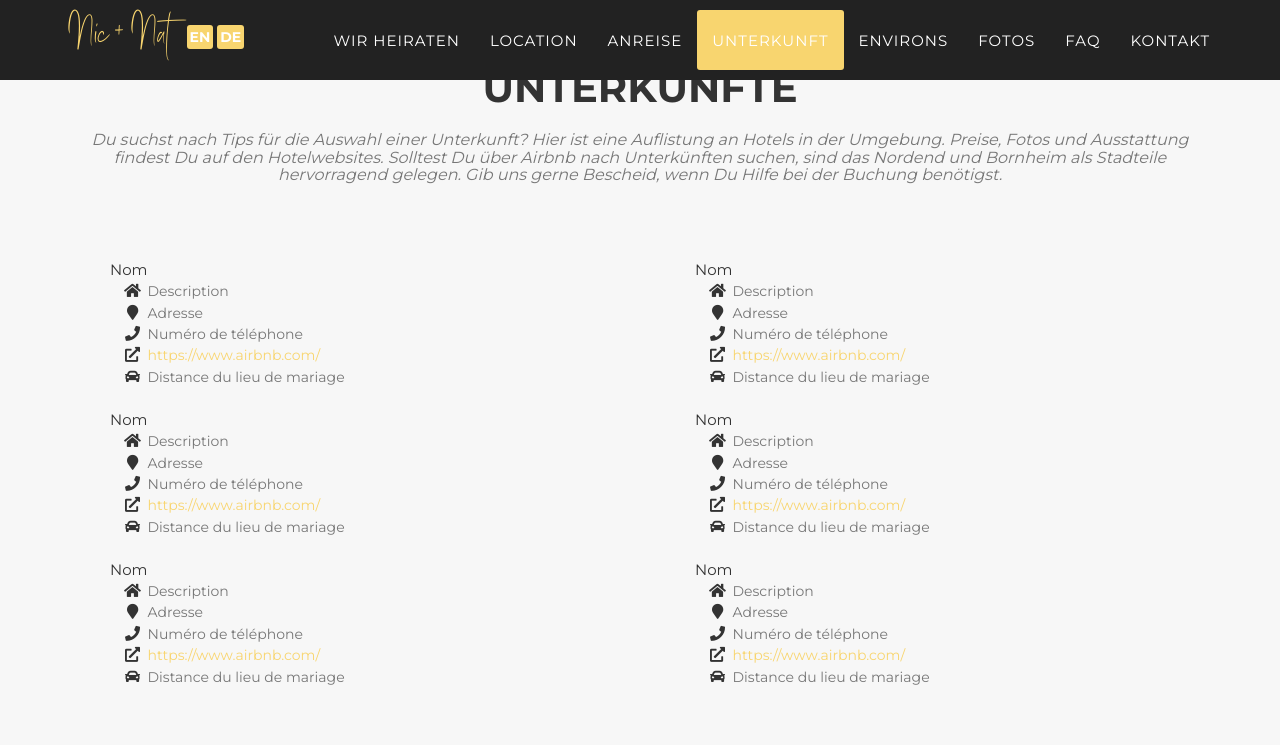
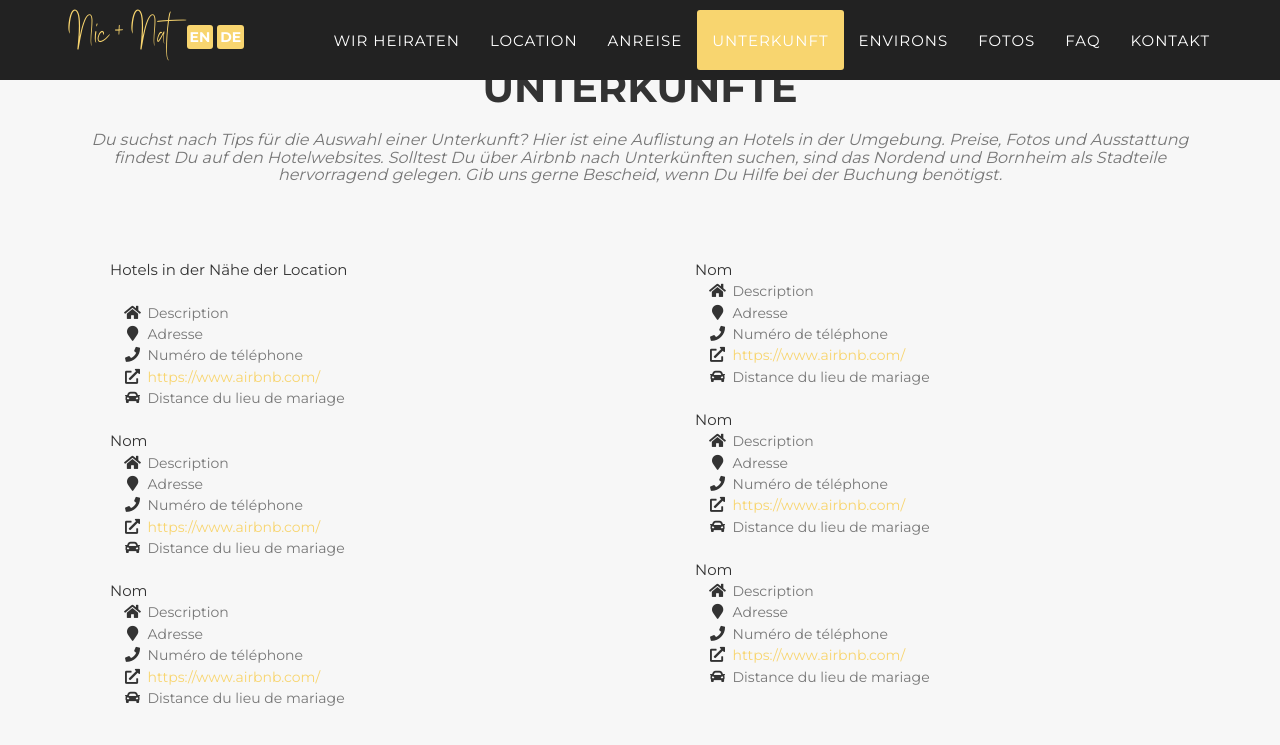
Before and after one commit to nic-nat/wedding, a Jekyll site: the page built from _fr_pages/index.html, in a window 1280 px wide and 900 px high, scrolled down 3775 px. Shown: the top 745 px of the window. Built offline with Jekyll 4.4.1, drawn with Linux system fonts in a browser that asks for light colours; some web fonts are replaced.

Commit message:
Update stay.html

```diff
--- a/_includes/fr_data/stay.html
+++ b/_includes/fr_data/stay.html
@@ -11,7 +11,8 @@
             <div class="col-md-6">
                 <ul style="list-style-type:none;">
                     <li>
-                        Nom
+                        Hotels in der Nähe der Location
+                        <li><br></li>
                         <ul class="fa-ul">
                             <li>
                                 <span class="fa-li"><i class="fa fa-home"></i></span><span class="text-muted plist">Description</span>
```
